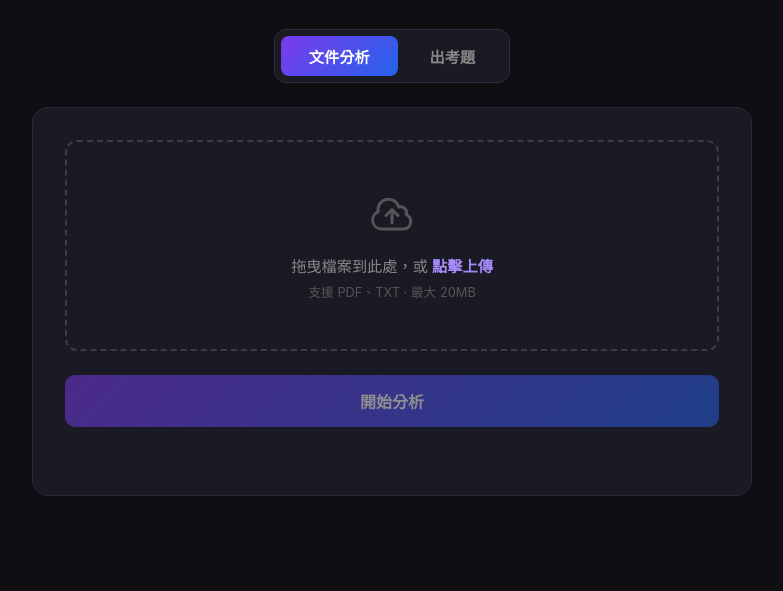
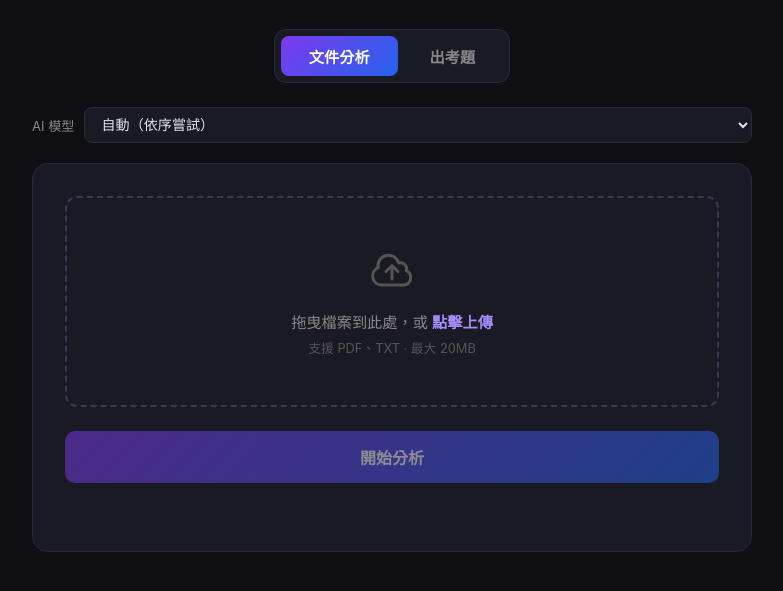
Before and after one commit to Peter2594/smartestking-document, a website: page public/index.html in a window 1280 px wide. Shown: the part 129-720 px from the top of the page, without its empty margins (248-1031 px from the left). Drawn offline with nearby package versions, Linux system fonts and the light colour scheme.

Commit message:
feat: add provider selector UI and per-request model routing

```diff
--- a/public/index.html
+++ b/public/index.html
@@ -86,6 +86,18 @@
     .markdown-body pre { background: #12121a; padding: 16px; border-radius: 8px; overflow-x: auto; margin: 1em 0; }
     .markdown-body blockquote { border-left: 3px solid #a78bfa; padding-left: 16px; color: #888; margin: 0.8em 0; }
 
+    .model-bar {
+      display: flex; align-items: center; gap: 10px;
+      margin-bottom: 20px; width: 100%; max-width: 720px;
+    }
+    .model-bar label { font-size: 0.82rem; color: #888; white-space: nowrap; }
+    .model-select {
+      flex: 1; background: #1a1a24; border: 1px solid #2a2a38;
+      border-radius: 8px; color: #e2e2e8; padding: 8px 12px;
+      font-size: 0.88rem; cursor: pointer; outline: none;
+    }
+    .model-select:focus { border-color: #a78bfa; }
+
     .section-label { font-size: 0.85rem; font-weight: 600; color: #888; text-transform: uppercase; letter-spacing: 1px; margin-bottom: 20px; }
     .question-block {
       background: #12121a; border: 1px solid #2a2a38;
@@ -140,6 +152,16 @@
     <button class="tab active" onclick="switchTab('analyze')">文件分析</button>
     <button class="tab" onclick="switchTab('quiz')">出考題</button>
   </nav>
+
+  <div class="model-bar">
+    <label>AI 模型</label>
+    <select class="model-select" id="model-select">
+      <option value="auto">自動（依序嘗試）</option>
+      <option value="Gemini">Gemini 2.0 Flash</option>
+      <option value="Groq">Groq — Llama 3.3 70B</option>
+      <option value="Cerebras">Cerebras — Llama 3.3 70B</option>
+    </select>
+  </div>
 
   <!-- 文件分析 -->
   <div id="analyze-section" class="section active">
@@ -232,6 +254,7 @@
       btn.disabled = true; rc.style.display = 'none';
       st.innerHTML = '<span class="spinner"></span>分析中，請稍候...'; st.className = 'status';
       const fd = new FormData(); fd.append('file', f);
+      fd.append('provider', document.getElementById('model-select').value);
       try {
         const res = await fetch('/upload', { method: 'POST', body: fd });
         const data = await res.json();
@@ -255,6 +278,7 @@
       document.getElementById('q-result').style.display = 'none';
       st.innerHTML = '<span class="spinner"></span>生成考題中，請稍候...'; st.className = 'status';
       const fd = new FormData(); fd.append('file', f);
+      fd.append('provider', document.getElementById('model-select').value);
       try {
         const res = await fetch('/quiz', { method: 'POST', body: fd });
         const data = await res.json();
```
Also changed, not shown: api/index.js (+10 -4 lines).
